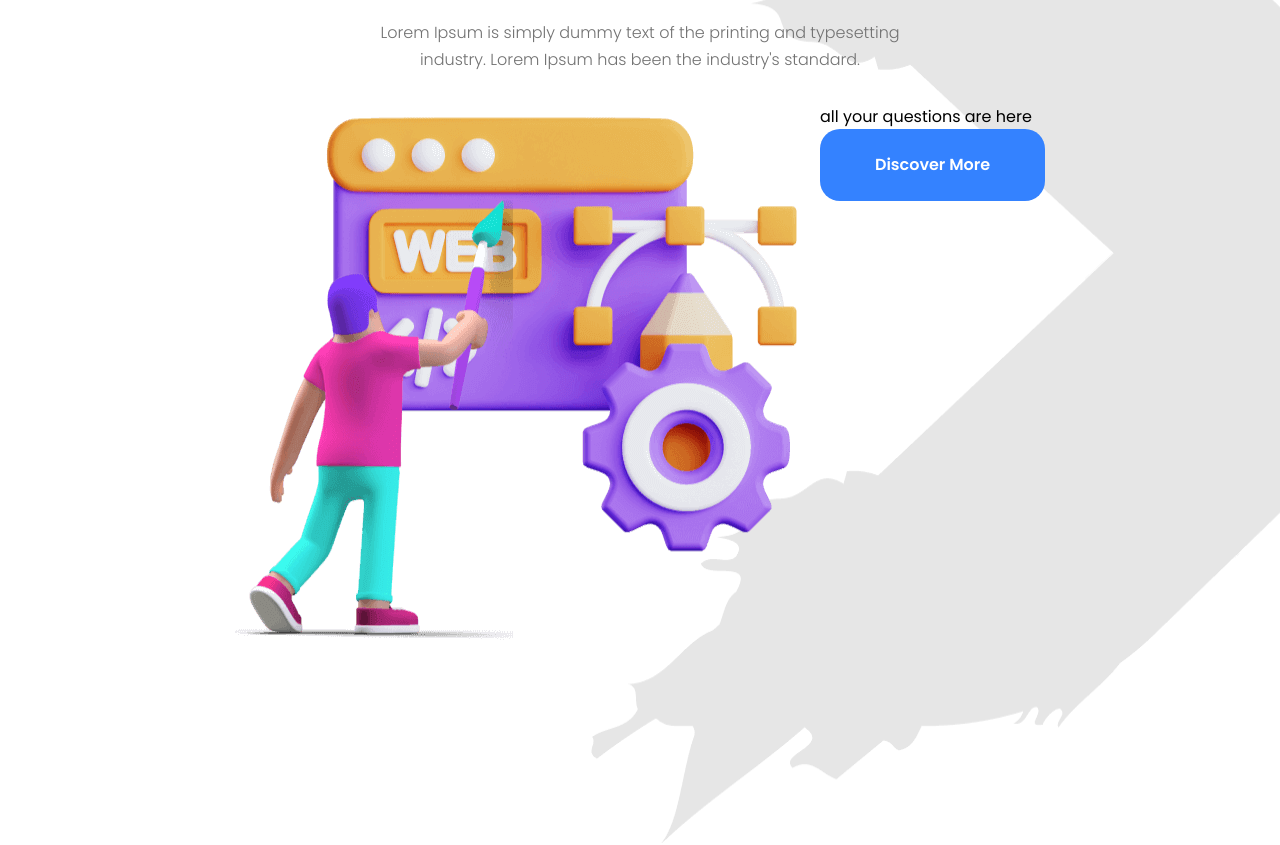
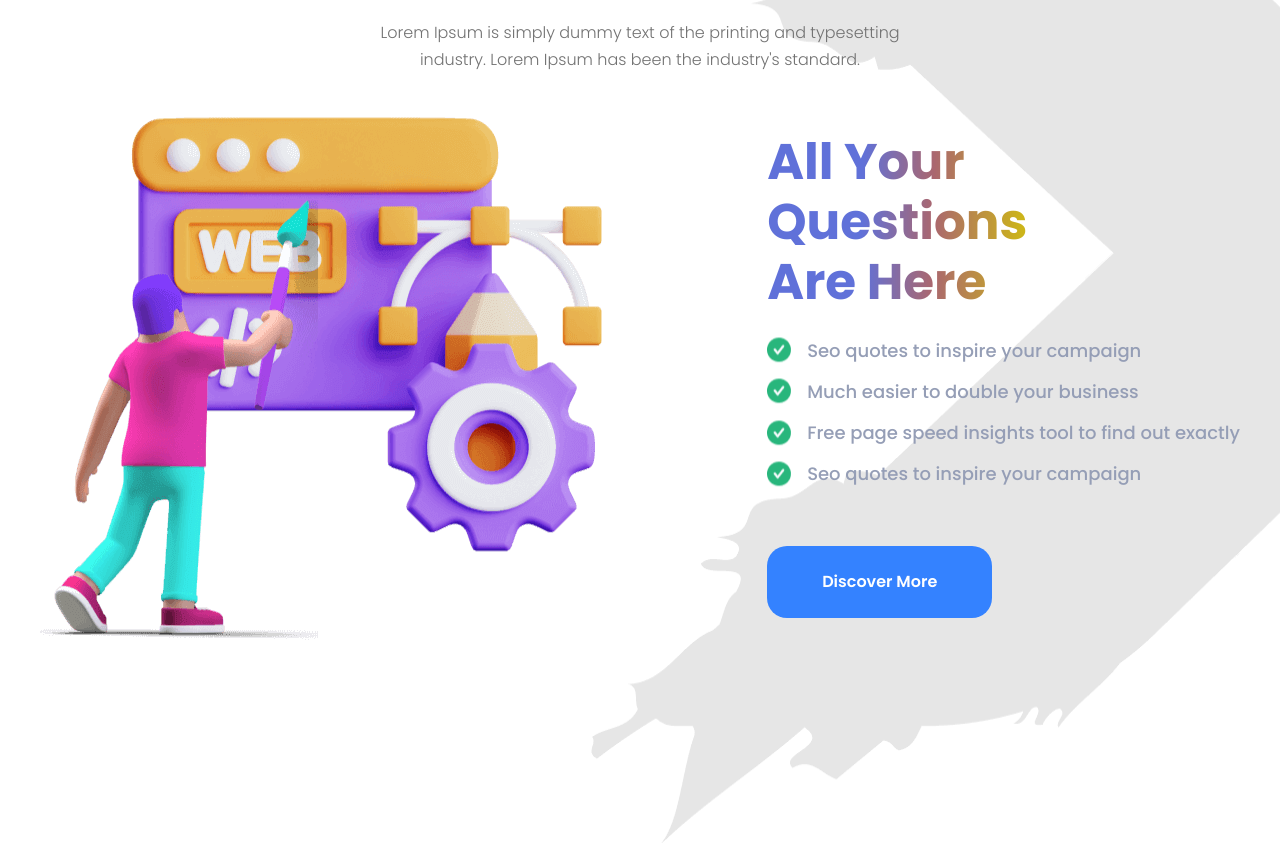
Before and after one commit to tojaarek/WebArray, a website built with Parcel: page src/index.html in a window 1280 px wide. Shown: the part 7305-8150 px from the top of the page. Built offline with nearby package versions, Linux system fonts and the light colour scheme.

Commit message:
our company done

```diff
--- a/src/partials/our-company.html
+++ b/src/partials/our-company.html
@@ -12,7 +12,7 @@
       Lorem Ipsum is simply dummy text of the printing and typesetting industry. Lorem Ipsum has
       been the industry's standard.
     </p>
-    <div class="flex">
+    <div class="flex justify-between items-center w-full">
       <div>
         <img
           alt="web graphic"
@@ -26,12 +26,28 @@
         />
       </div>
       <div>
-        <h3>all your questions are here</h3>
-        <ul>
-          <li></li>
-          <li></li>
-          <li></li>
-          <li></li>
+        <h3 class="question-gradient">all your questions are here</h3>
+        <ul class="mb-[60px]">
+          <li class="relative mb-[16px]">
+            <p class="check text-[18px] text-[#959EB6] font-medium leading-[1.4] ml-[40px]">
+              Seo quotes to inspire your campaign
+            </p>
+          </li>
+          <li class="relative mb-[16px]">
+            <p class="check text-[18px] text-[#959EB6] font-medium leading-[1.4] ml-[40px]">
+              Much easier to double your business
+            </p>
+          </li>
+          <li class="relative mb-[16px]">
+            <p class="check text-[18px] text-[#959EB6] font-medium leading-[1.4] ml-[40px]">
+              Free page speed insights tool to find out exactly
+            </p>
+          </li>
+          <li class="relative">
+            <p class="check text-[18px] text-[#959EB6] font-medium leading-[1.4] ml-[40px]">
+              Seo quotes to inspire your campaign
+            </p>
+          </li>
         </ul>
         <a
           href=""
--- a/src/sass/partials/_own-styles.scss
+++ b/src/sass/partials/_own-styles.scss
@@ -27,6 +27,38 @@
   @media (min-device-pixel-ratio: 3), (min-resolution: 268dpi), (min-resolution: 3dppx) {
     background-image: url('../images/our-company/company-background@3x.png');
   }
+}
+
+.check::before {
+  content: '';
+  width: 25px;
+  height: 25px;
+  position: absolute;
+  top: 50%;
+  left: 0;
+  transform: translateY(-50%);
+  background-image: url('../images/our-company/check.png');
+  background-repeat: no-repeat;
+  background-size: contain;
+  @media (min-device-pixel-ratio: 2), (min-resolution: 192dpi), (min-resolution: 2dppx) {
+    background-image: url('../images/our-company/check@2x.png');
+  }
+  @media (min-device-pixel-ratio: 3), (min-resolution: 268dpi), (min-resolution: 3dppx) {
+    background-image: url('../images/our-company/check@3x.png');
+  }
+}
+
+.question-gradient {
+  font-size: 50px;
+  font-weight: 700;
+  line-height: 1.2;
+  text-transform: capitalize;
+  max-width: 260px;
+  margin-bottom: 26px;
+  background: linear-gradient(91deg, #6071d9 36.51%, #aa676f 63.73%, #ccb41a 97.49%);
+  background-clip: text;
+  -webkit-background-clip: text;
+  -webkit-text-fill-color: transparent;
 }
 
 .mySwiper {
```
Also changed, not shown: src/images/our-company/check.png (added), src/images/our-company/check@2x.png (added), src/images/our-company/check@3x.png (added), src/output.css.
